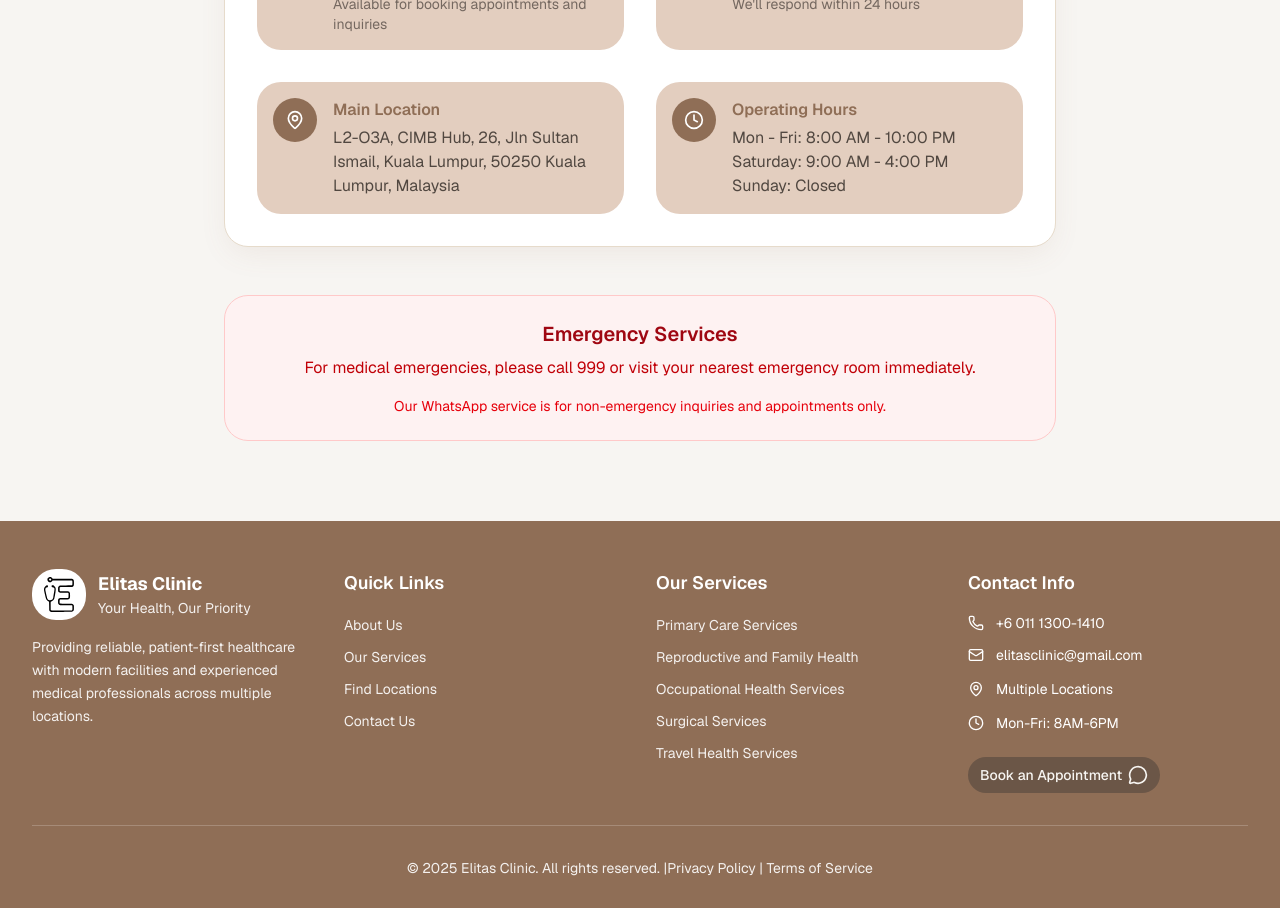
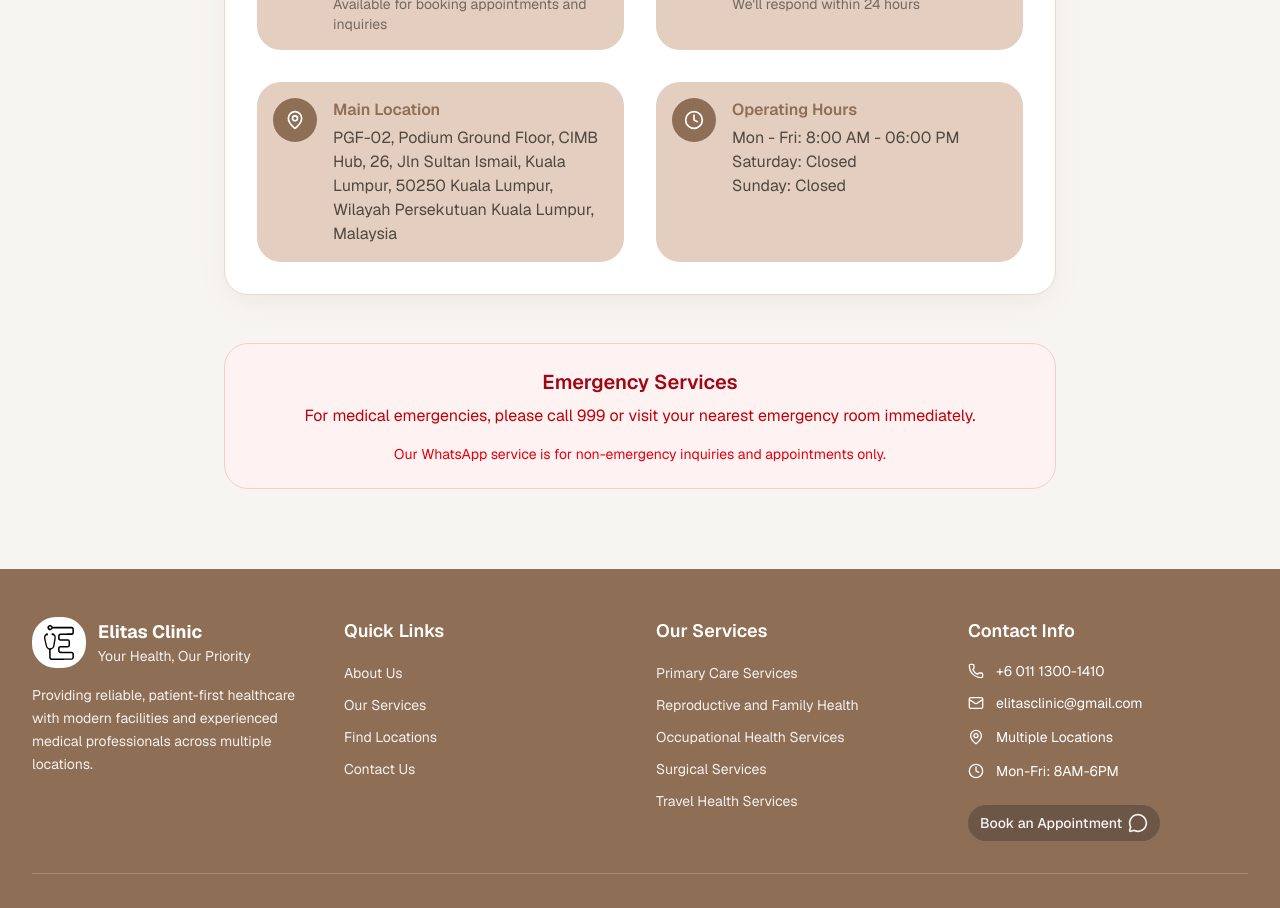
Before and after one commit to ifaridaiman/Elitas-web, a Next.js app: page /contact-us in a window 1280 px wide. Shown: the part 800-1708 px from the top of the page. Built offline with nearby package versions, Linux system fonts and the light colour scheme.

Commit message:
docs(contact-us): update location address and operating hours
Update the company's main location address and adjust operating hours to reflect current business schedule

```diff
--- a/src/app/contact-us/page.tsx
+++ b/src/app/contact-us/page.tsx
@@ -90,8 +90,7 @@ const ContactUs = () => {
                     Main Location
                   </h3>
                   <p className="text-foreground/80">
-                    L2-O3A, CIMB Hub, 26, Jln Sultan Ismail, Kuala Lumpur, 50250
-                    Kuala Lumpur, Malaysia
+                    PGF-02, Podium Ground Floor, CIMB Hub, 26, Jln Sultan Ismail, Kuala Lumpur, 50250 Kuala Lumpur, Wilayah Persekutuan Kuala Lumpur, Malaysia
                   </p>
                 </div>
               </div>
@@ -106,10 +105,10 @@ const ContactUs = () => {
                     Operating Hours
                   </h3>
                   <p className="text-foreground/80">
-                    Mon - Fri: 8:00 AM - 10:00 PM
+                    Mon - Fri: 8:00 AM - 06:00 PM
                   </p>
                   <p className="text-foreground/80">
-                    Saturday: 9:00 AM - 4:00 PM
+                    Saturday: Closed
                   </p>
                   <p className="text-foreground/80">Sunday: Closed</p>
                 </div>
```
